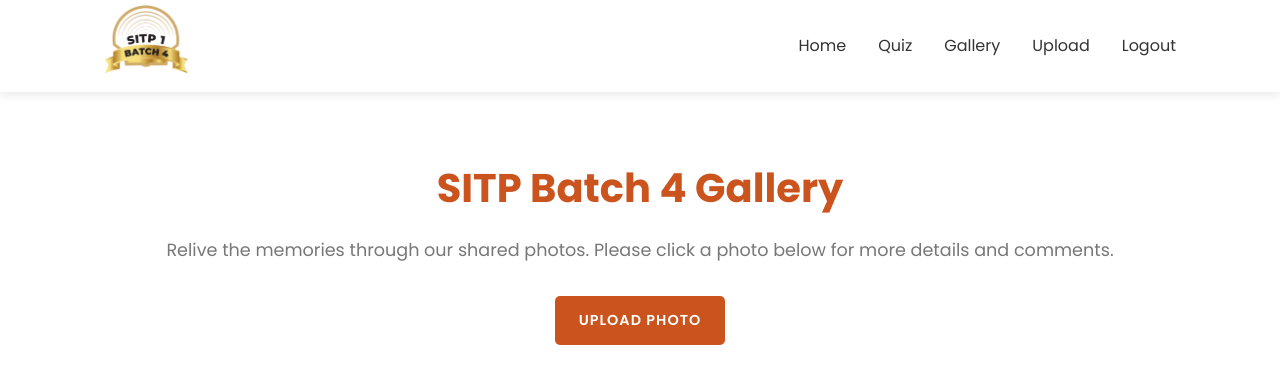
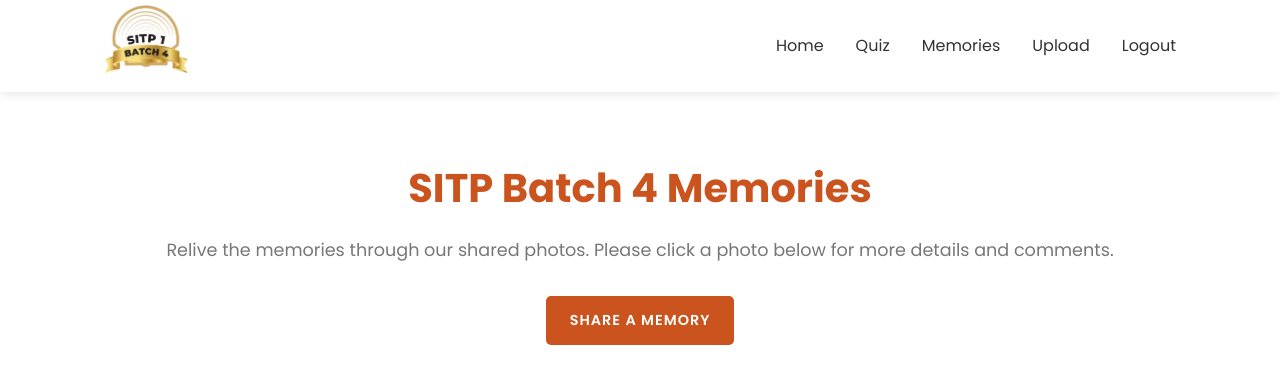
Before and after one commit to dreyyfuss/reunion, a Django app: page /gallery/ in a window 1280 px wide. Shown: the top 370 px of the page. Run offline with Django 5.2, Linux system fonts and the light colour scheme; the visitor is signed in with stand-in values (Sample User, id 1); data that the repository does not hold is empty.

Commit message:
Rename gallery to memories

```diff
--- a/gallery/templates/gallery/gallery.html
+++ b/gallery/templates/gallery/gallery.html
@@ -1,15 +1,15 @@
 {% extends 'base.html' %}
 {% load static %}
 
-{% block title %}SITP Batch 4 Gallery{% endblock %}
+{% block title %}SITP Batch 4 Memories{% endblock %}
 
 {% block content %}
 <section class="gallery-section">
     <div class="gallery-header">
-        <h2 class="gallery-title">SITP Batch 4 Gallery</h2>
+        <h2 class="gallery-title">SITP Batch 4 Memories</h2>
         <p class="gallery-subtitle">Relive the memories through our shared photos. Please click a photo below for more details and comments.</p>
         {% if user.is_authenticated %}
-            <a href="{% url 'upload_photo' %}" class="upload-btn">Upload Photo</a>
+            <a href="{% url 'upload_photo' %}" class="upload-btn">Share a Memory</a>
         {% endif %}
     </div>
 
--- a/gallery/templates/gallery/upload_photo.html
+++ b/gallery/templates/gallery/upload_photo.html
@@ -29,7 +29,7 @@
             </div>
 
             <div class="form-group">
-                <button type="submit" class="submit-btn">Upload Photo</button>
+                <button type="submit" class="submit-btn">Share Memory</button>
                 <a href="{% url 'gallery' %}" class="cancel-btn">Cancel</a>
             </div>
         </form>
--- a/templates/base.html
+++ b/templates/base.html
@@ -26,7 +26,7 @@
             <ul class="nav-links">
                 <li><a href="{% url 'home' %}">Home</a></li>
                 <li><a href="{% url 'quiz' %}">Quiz</a></li>
-                <li><a href="{% url 'gallery' %}">Gallery</a></li>
+                <li><a href="{% url 'gallery' %}">Memories</a></li>
                 {% if user.is_authenticated %}
                     <li><a href="{% url 'upload_photo' %}">Upload</a></li>
                     <li><a href="{% url 'logout' %}">Logout</a></li>
```
